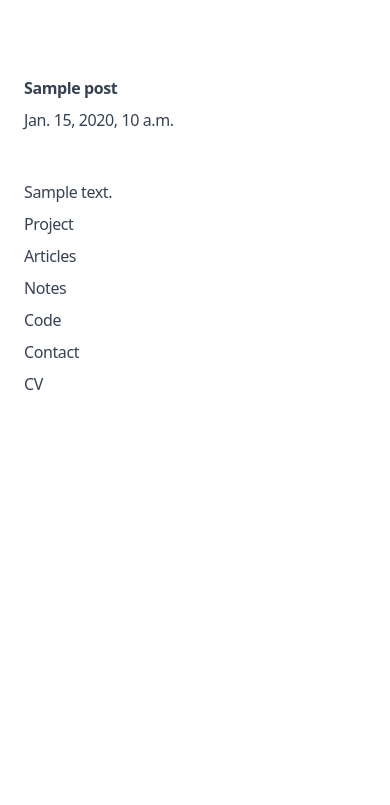
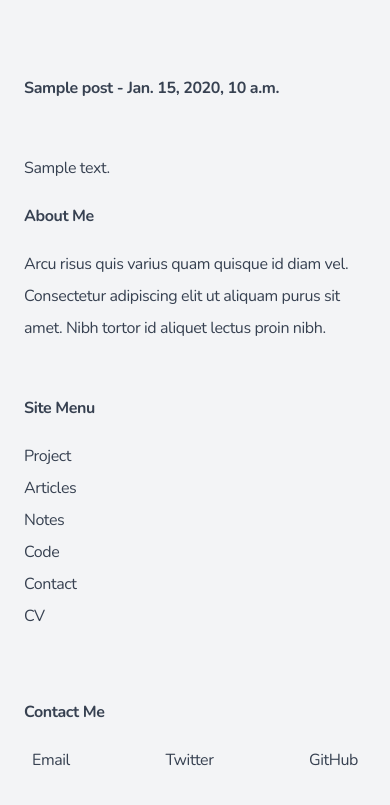
Before and after one commit to daledet/dalab, a Django app: template base/templates/article.html in a window 390 px wide. Shown: the top 805 px of the page. Run offline with Django 3.2, Linux system fonts and the light colour scheme; the template is opened without the code that fills it: most values are stand-ins (such as "Sample title", 1, 10 or a date in 2020).

Commit message:
add notes

```diff
--- a/base/admin.py
+++ b/base/admin.py
@@ -1,4 +1,5 @@
 from django.contrib import admin
-from .models import Post
+from .models import Post, Note
 
 admin.site.register(Post)
+admin.site.register(Note)
--- a/base/templates/article.html
+++ b/base/templates/article.html
@@ -1,32 +1,74 @@
 <!DOCTYPE html>
 <html lang="en">
+
 <head>
     <meta charset="UTF-8">
     <meta name="viewport" content="width=device-width, initial-scale=1.0">
-    <title>Dwight Ledet | Note</title>
-    <link href="https://unpkg.com/tailwindcss@^2/dist/tailwind.min.css" rel="stylesheet">
+    <meta http-equiv="X-UA-Compatible" content="ie=edge">
+    <title>DAL | {{ post.title }}</title>
+    <meta name="description" content="">
+    <meta name="keywords" content="">
+    <meta name="author" content="">
+
+    <link rel="stylesheet" href="https://unpkg.com/tailwindcss/dist/tailwind.min.css">
+    <link href="https://fonts.googleapis.com/css?family=Nunito:400,700&display=swap" rel="stylesheet">
+    <style>
+        .quicksand {
+            font-family: 'Nunito', sans-serif;
+        }
+    </style>
+
 </head>
-<body class=" text-gray-700 font-sans quicksand">
+
+<body class="bg-gray-100 text-gray-700 font-sans quicksand">
+
     <div class="p-6 sm:p-10 md:p-16 flex flex-wrap">
+
         <div class="w-full md:w-1/3 md:pr-32 order-3 md:order-1">
-            <div class="max-w-lg md:float-right md:text-right leading-loose tracking-tight md:sticky md:top-0 ">
-                <ul class="flex md:mt-32 flex-wrap justify-between flex-col">
-                    <a class="mr-5 hover:text-blue-700" href="#">Project</a>
-                    <a class="mr-5 hover:text-blue-700" href="articles.html" >Articles</a>
-                    <a class="mr-5 hover:text-blue-700" href="notes.html">Notes</a>
-                    <a class="mr-5 hover:text-blue-700" href="https://github.com/daledet" target="blank">Code</a>
-                    <a class="mr-5 hover:text-blue-700" href="contact.html">Contact</a>
-                    <a class="mr-5 hover:text-blue-700" href="cv.html" target="blank">CV</a>
+            <div class="max-w-md md:float-right md:text-right leading-loose tracking-tight md:sticky md:top-0 ">
+                <p class="font-bold my-4 md:my-12">Site Menu</p>
+
+                <ul class="flex flex-wrap justify-between flex-col">
+                    <li><a class="mr-5 hover:text-blue-700" href="#">Project</a></li>
+                    <li><a class="mr-5 hover:text-blue-700" href="articles.html" >Articles</a></li>
+                    <li><a class="mr-5 hover:text-blue-700" href="notes.html">Notes</a></li>
+                    <li><a class="mr-5 hover:text-blue-700" href="https://github.com/daledet" target="blank">Code</a></li>
+                    <li><a class="mr-5 hover:text-blue-700" href="contact.html">Contact</a></li>
+                    <li><a class="mr-5 hover:text-blue-700" href="cv.html" target="blank">CV</a></li>
                 </ul>
             </div>
         </div>
         <div class="w-full md:w-2/3 order-1 md:order-2">
             <div class="max-w-prose leading-loose tracking-tight">
-                <h1 class="font-bold mt-12">{{ post.title }}</h1>
-                <h1 class="font-light mb-10">{{ post.post_date }}</h1>
-                <p>{{ post.body }}</p>
+                <h1 class="font-bold my-12">{{ post.title }} - <span>{{ post.post_date }}</span></h1>
+
+                <p>{{ post.body }} </p>
+
             </div>
         </div>
+
+        <div class="w-full md:w-1/3 md:pr-32 pt-12 md:pt-0 md:sticky md:bottom-0 order-4 md:order-3">
+            <div class="max-w-md md:float-right md:text-right leading-loose tracking-tight md:mb-16">
+                <p class="font-bold my-4 md:my-12">Contact Me</p>
+
+                <ul class="flex flex-wrap justify-between flex-row md:flex-col">
+                    <li><a href="#" class="nav mx-2 md:mx-0">Email</a></li>
+                    <li><a href="#" class="nav mx-2 md:mx-0">Twitter</a></li>
+                    <li><a href="#" class="nav mx-2 md:mx-0">GitHub</a></li>
+
+                </ul>
+            </div>
+        </div>
+        <div class="w-full md:w-2/3 order-2 md:order-4">
+            <div class="max-w-prose leading-loose tracking-tight">
+                <p class="font-bold my-4 md:my-12">About Me</p>
+
+                <p class="mb-8">Arcu risus quis varius quam quisque id diam vel. Consectetur adipiscing elit ut aliquam purus sit amet. Nibh tortor id aliquet lectus proin nibh. </p>
+            </div>
+        </div>
+
     </div>
+
 </body>
+
 </html>
--- a/base/templates/articles.html
+++ b/base/templates/articles.html
@@ -40,10 +40,5 @@
       </section>
       {% endfor %}
 
-
-
-
-
-
 </body>
 </html>
--- a/base/templates/home.html
+++ b/base/templates/home.html
@@ -4,7 +4,7 @@
 <head>
     <meta charset="UTF-8">
     <meta name="viewport" content="width=device-width, initial-scale=1.0">
-    <title>Document</title>
+    <title>Dwight Ledet</title>
     <link href="https://unpkg.com/tailwindcss@^2/dist/tailwind.min.css" rel="stylesheet">
     {% load static %}
 </head>
@@ -29,9 +29,9 @@
           <nav class="uppercase md:ml-auto md:mr-auto flex flex-wrap items-center text-base justify-center">
             <a class="mr-5 hover:text-blue-700" href="#">Project</a>
             <a class="mr-5 hover:text-blue-700" href="{% url 'articles' %}" >Articles</a>
-            <a class="mr-5 hover:text-blue-700" href="notes.html">Notes</a>
+            <a class="mr-5 hover:text-blue-700" href="{% url 'notes' %}">Notes</a>
             <a class="mr-5 hover:text-blue-700" href="https://github.com/daledet" target="blank">Code</a>
-            <a class="mr-5 hover:text-blue-700" href="contact.html">Contact</a>
+            <a class="mr-5 hover:text-blue-700" href="mailto:dwightledet@protonmail.com">Contact</a>
             <a class="mr-5 hover:text-blue-700" href="{% url 'cv' %}" target="blank">CV</a>
           </nav>
         </div>
--- a/base/urls.py
+++ b/base/urls.py
@@ -1,10 +1,11 @@
 from django.urls import path
 from . import views
-from .views import ArticleListView, ArticleDetailView
+from .views import ArticleListView, ArticleDetailView, NoteListView
 
 urlpatterns = [
     path('', views.home, name="home"),
     path('articles/', ArticleListView.as_view(), name='articles'),
     path('article/<int:pk>', ArticleDetailView.as_view(), name='article'),
+    path('notes/', NoteListView.as_view(), name='notes'),
     path('cv/', views.cv, name="cv"),
 ]
```
Also changed, not shown: base/models.py (+17 -2 lines), base/templates/note.html (deleted, +0 -52 lines), base/templates/notes.html (+8 -11 lines), base/views.py (+9 -2 lines), base/migrations/0008_note.py (added), base/migrations/0009_auto_20201228_0618.py (added), db.sqlite3.
